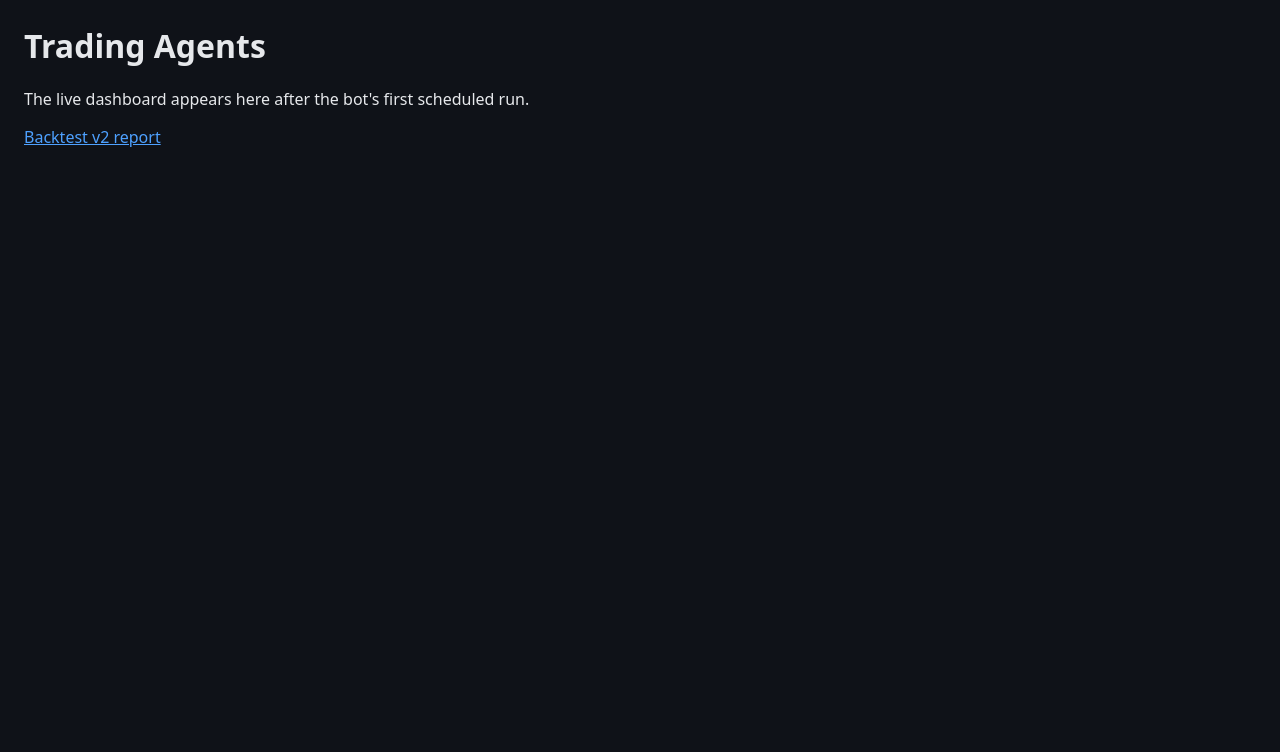
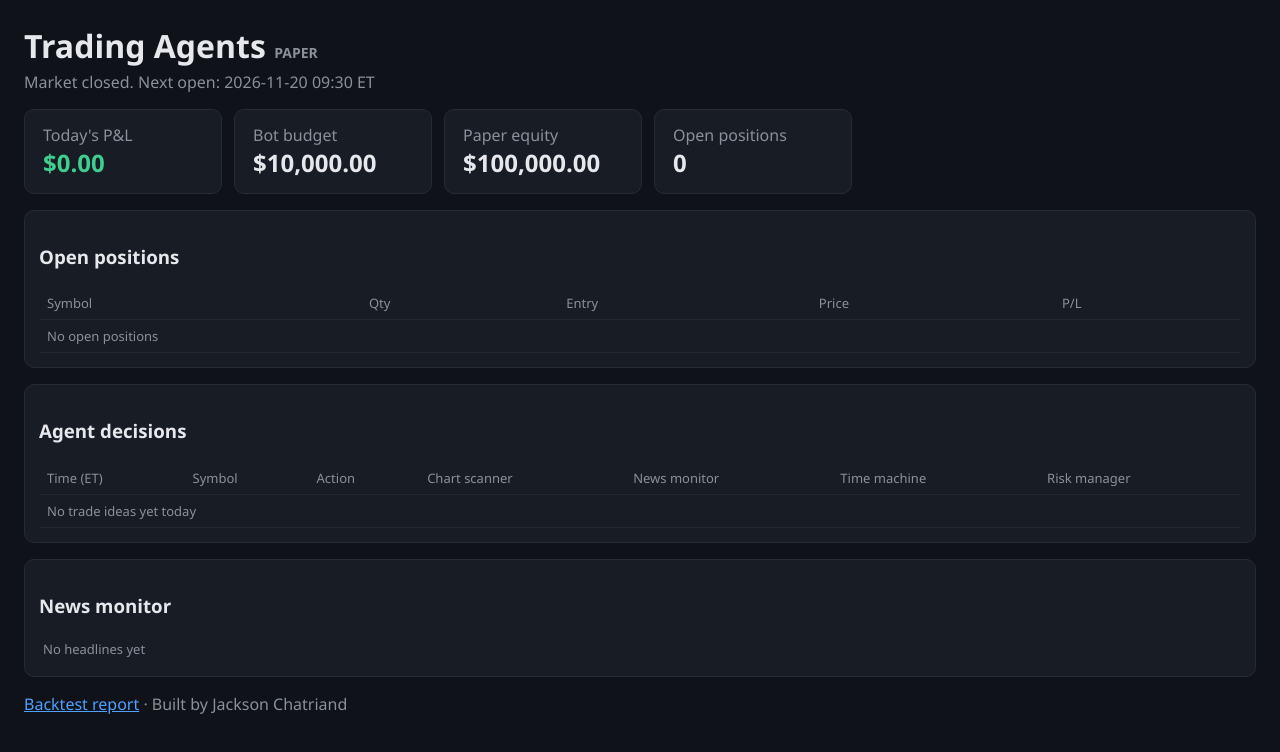
Before and after one commit to chatriandj/trading-agents, a plain HTML site: page docs/index.html in a window 1280 px wide. Drawn offline with Linux system fonts and the light colour scheme.

Commit message:
Bot log 2026-11-20 00:58 UTC

```diff
--- a/docs/index.html
+++ b/docs/index.html
@@ -1,5 +1,24 @@
-<!DOCTYPE html><html><head><meta charset="utf-8"><title>Trading Agents</title></head>
-<body style="font-family:system-ui;background:#0f1218;color:#e6e8eb;margin:24px">
-<h1>Trading Agents</h1><p>The live dashboard appears here after the bot's first scheduled run.</p>
-<p><a style="color:#4ea1ff" href="backtest-v2.html">Backtest v2 report</a></p>
+<!DOCTYPE html><html><head><meta charset="utf-8"><meta http-equiv="refresh" content="30">
+<title>Trading Agents</title><style>
+body{font-family:Segoe UI,system-ui,sans-serif;background:#0f1218;color:#e6e8eb;margin:24px}
+h1{margin:0 0 4px} .muted{color:#8a919c} .up{color:#3ecf8e} .down{color:#ff6b6b}
+.cards{display:flex;gap:12px;flex-wrap:wrap;margin:16px 0}
+.card{background:#181c24;border:1px solid #262b35;border-radius:10px;padding:14px 18px;min-width:160px}
+.card .v{font-size:24px;font-weight:600} table{width:100%;border-collapse:collapse;font-size:13px}
+td,th{padding:7px 8px;border-bottom:1px solid #232833;text-align:left;vertical-align:top}
+th{color:#8a919c;font-weight:500} section{background:#181c24;border:1px solid #262b35;border-radius:10px;padding:14px;margin-bottom:16px}
+ul{margin:0;padding-left:4px;list-style:none;font-size:13px} li{padding:4px 0}
+</style></head><body>
+<h1>Trading Agents <span class=muted style="font-size:14px">PAPER</span></h1>
+<div class=muted>Market closed. Next open: 2026-11-20 09:30 ET</div>
+<div class=cards>
+<div class=card><div class=muted>Today's P&amp;L</div><div class="v up">$0.00</div></div>
+<div class=card><div class=muted>Bot budget</div><div class=v>$10,000.00</div></div>
+<div class=card><div class=muted>Paper equity</div><div class=v>$100,000.00</div></div>
+<div class=card><div class=muted>Open positions</div><div class=v>0</div></div>
+</div>
+<section><h3>Open positions</h3><table><tr><th>Symbol</th><th>Qty</th><th>Entry</th><th>Price</th><th>P/L</th></tr><tr><td colspan=5 class=muted>No open positions</td></tr></table></section>
+<section><h3>Agent decisions</h3><table><tr><th>Time (ET)</th><th>Symbol</th><th>Action</th><th>Chart scanner</th><th>News monitor</th><th>Time machine</th><th>Risk manager</th></tr><tr><td colspan=7 class=muted>No trade ideas yet today</td></tr></table></section>
+<section><h3>News monitor</h3><ul><li class=muted>No headlines yet</li></ul></section>
+<p class=muted><a style="color:#4ea1ff" href="backtest-v2.html">Backtest report</a> · Built by Jackson Chatriand</p>
 </body></html>
```
Also changed, not shown: 1 other file.
